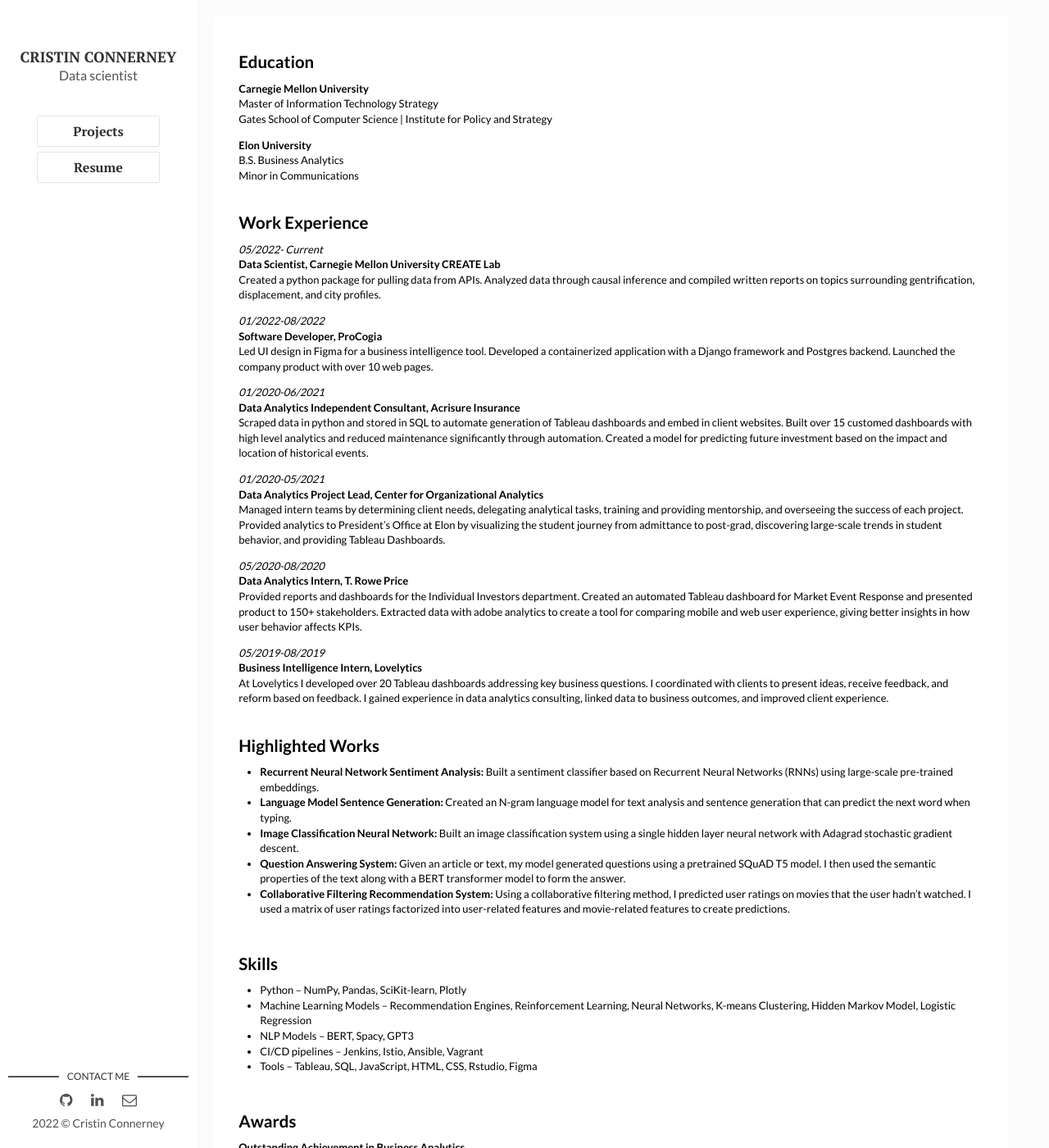
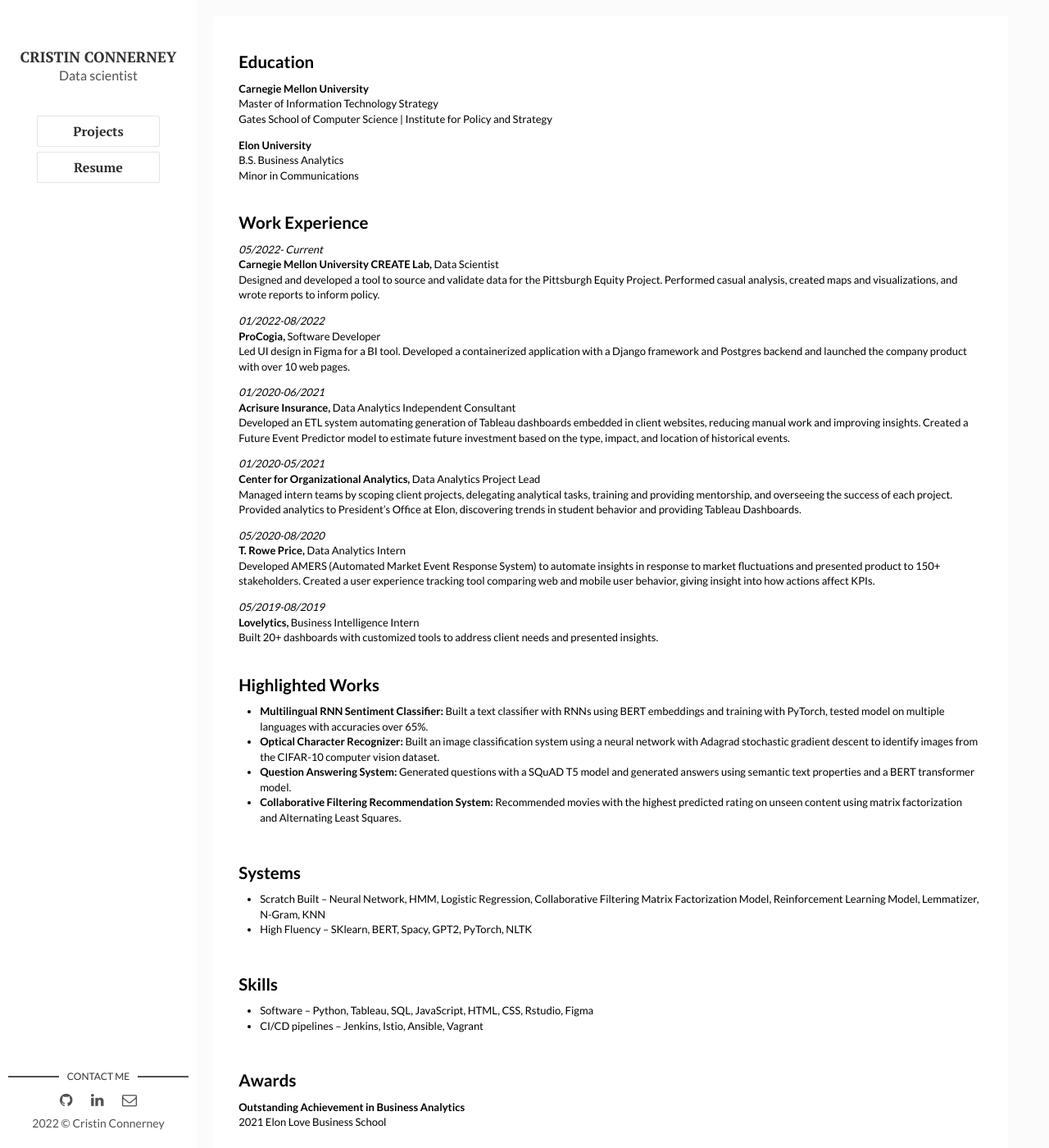
Before and after one commit to Cconnerney/cconnerney.github.io, a Jekyll site: the page built from _posts/2022-04-9-resume.markdown, in a window 1280 px wide and 1400 px high. Shown: the whole window at 82% size. Built offline with Jekyll 4.4.1, drawn with Linux system fonts in a browser that asks for light colours; nearby versions of some CDN libraries; library files that are not in the unit come from our copies; comment, search, counter and statistics services are not loaded.

Commit message:
Update 2022-04-9-resume.markdown

```diff
--- a/_posts/2022-04-9-resume.markdown
+++ b/_posts/2022-04-9-resume.markdown
@@ -138,23 +138,23 @@
 <div class="cell border-box-sizing text_cell rendered"><div class="inner_cell">
 <div class="text_cell_render border-box-sizing rendered_html">
 <h2 id="Work-Experience">Work Experience<a class="anchor-link" href="#Work-Experience">&#182;</a></h2><p><em>05/2022- Current</em><br>
-<strong>Data Scientist, Carnegie Mellon University CREATE Lab</strong><br>
-Created a python package for pulling data from APIs. Analyzed data through causal inference and compiled written reports on topics surrounding gentrification, displacement, and city profiles. </p>
+<strong>Carnegie Mellon University CREATE Lab,</strong> Data Scientist<br>
+Designed and developed a tool to source and validate data for the Pittsburgh Equity Project. Performed casual analysis, created maps and visualizations, and wrote reports to inform policy. </p>
 <p><em>01/2022-08/2022</em><br>
-<strong>Software Developer, ProCogia</strong><br>
-Led UI design in Figma for a business intelligence tool. Developed a containerized application with a Django framework and Postgres backend. Launched the company product with over 10 web pages. </p>
+<strong>ProCogia,</strong> Software Developer<br>
+Led UI design in Figma for a BI tool. Developed a containerized application with a Django framework and Postgres backend and launched the company product with over 10 web pages. </p>
 <p><em>01/2020-06/2021</em><br>
-<strong>Data Analytics Independent Consultant, Acrisure Insurance</strong><br>
-Scraped data in python and stored in SQL to automate generation of Tableau dashboards and embed in client websites. Built over 15 customed dashboards with high level analytics and reduced maintenance significantly through automation. Created a model for predicting future investment based on the impact and location of historical events. </p>
+<strong>Acrisure Insurance,</strong> Data Analytics Independent Consultant<br>
+Developed an ETL system automating generation of Tableau dashboards embedded in client websites, reducing manual work and improving insights. Created a Future Event Predictor model to estimate future investment based on the type, impact, and location of historical events. </p>
 <p><em>01/2020-05/2021</em><br>
-<strong>Data Analytics Project Lead, Center for Organizational Analytics</strong><br>
-Managed intern teams by determining client needs, delegating analytical tasks, training and providing mentorship, and overseeing the success of each project. Provided analytics to President’s Office at Elon by visualizing the student journey from admittance to post-grad, discovering large-scale trends in student behavior, and providing Tableau Dashboards. </p>
+<strong>Center for Organizational Analytics,</strong> Data Analytics Project Lead<br>
+Managed intern teams by scoping client projects, delegating analytical tasks, training and providing mentorship, and overseeing the success of each project. Provided analytics to President’s Office at Elon, discovering trends in student behavior and providing Tableau Dashboards. </p>
 <p><em>05/2020-08/2020</em><br>
-<strong>Data Analytics Intern, T. Rowe Price</strong><br>
-Provided reports and dashboards for the Individual Investors department. Created an automated Tableau dashboard for Market Event Response and presented product to 150+ stakeholders. Extracted data with adobe analytics to create a tool for comparing mobile and web user experience, giving better insights in how user behavior affects KPIs.</p>
+<strong>T. Rowe Price,</strong> Data Analytics Intern<br>
+Developed AMERS (Automated Market Event Response System) to automate insights in response to market fluctuations and presented product to 150+ stakeholders. Created a user experience tracking tool comparing web and mobile user behavior, giving insight into how actions affect KPIs.</p>
 <p><em>05/2019-08/2019</em><br>
-<strong>Business Intelligence Intern, Lovelytics</strong><br>
-At Lovelytics I developed over 20 Tableau dashboards addressing key business questions. I coordinated with clients to present ideas, receive feedback, and reform based on feedback. I gained experience in data analytics consulting, linked data to business outcomes, and improved client experience.</p>
+<strong>Lovelytics,</strong> Business Intelligence Intern<br>
+Built 20+ dashboards with customized tools to address client needs and presented insights.</p>
 
 </div>
 </div>
@@ -164,11 +164,15 @@
 <div class="text_cell_render border-box-sizing rendered_html">
 
 <h2 id="Highlighted-Works">Highlighted Works<a class="anchor-link" href="#Highlighted-Works">&#182;</a></h2><ul>
-<li><strong>Recurrent Neural Network Sentiment Analysis:</strong> Built a sentiment classifier based on Recurrent Neural Networks (RNNs) using large-scale pre-trained embeddings.</li>
-<li><strong>Language Model Sentence Generation:</strong> Created an N-gram language model for text analysis and sentence generation that can predict the next word when typing. </li>
-<li><strong>Image Classification Neural Network:</strong> Built an image classification system using a single hidden layer neural network with Adagrad stochastic gradient descent.</li>
-<li><strong>Question Answering System:</strong> Given an article or text, my model generated questions using a pretrained SQuAD T5 model. I then used the semantic properties of the text along with a BERT transformer model to form the answer. </li>
-<li><strong>Collaborative Filtering Recommendation System:</strong> Using a collaborative filtering method, I predicted user ratings on movies that the user hadn’t watched. I used a matrix of user ratings factorized into user-related features and movie-related features to create predictions.</li>
+
+
+<li><strong>Multilingual RNN Sentiment Classifier:</strong> Built a text classifier with RNNs using BERT embeddings and training with PyTorch, tested model on multiple languages with accuracies over 65%.</li>
+
+<li><strong>Optical Character Recognizer:</strong> Built an image classification system using a neural network with Adagrad stochastic gradient descent to identify images from the CIFAR-10 computer vision dataset.</li>
+
+<li><strong>Question Answering System:</strong> Generated questions with a SQuAD T5 model and generated answers using semantic text properties and a BERT transformer model. </li>
+
+<li><strong>Collaborative Filtering Recommendation System:</strong> Recommended movies with the highest predicted rating on unseen content using matrix factorization and Alternating Least Squares.</li>
 
 </ul>
 
@@ -179,17 +183,26 @@
 
 <div class="cell border-box-sizing text_cell rendered"><div class="inner_cell">
 <div class="text_cell_render border-box-sizing rendered_html">
-<h2 id="Skills">Skills<a class="anchor-link" href="#Skills">&#182;</a></h2><ul>
-<li>Python – NumPy, Pandas, SciKit-learn, Plotly</li>
-<li>Machine Learning Models – Recommendation Engines, Reinforcement Learning, Neural Networks, K-means Clustering, Hidden Markov Model, Logistic Regression</li>
-<li>NLP Models – BERT, Spacy, GPT3</li>
-<li>CI/CD pipelines – Jenkins, Istio, Ansible, Vagrant</li>
-<li>Tools – Tableau, SQL, JavaScript, HTML, CSS, Rstudio, Figma</li>
+<h2 id="Systems">Systems<a class="anchor-link" href="#Systems">&#182;</a></h2><ul>
+<li>Scratch Built – Neural Network, HMM, Logistic Regression, Collaborative Filtering Matrix Factorization Model, Reinforcement Learning Model, Lemmatizer, N-Gram, KNN</li>
+<li>High Fluency – SKlearn, BERT, Spacy, GPT2, PyTorch, NLTK</li>
 </ul>
 
 </div>
 </div>
 </div>
+
+<div class="cell border-box-sizing text_cell rendered"><div class="inner_cell">
+<div class="text_cell_render border-box-sizing rendered_html">
+<h2 id="Skills">Skills<a class="anchor-link" href="#Skills">&#182;</a></h2><ul>
+<li>Software – Python, Tableau, SQL, JavaScript, HTML, CSS, Rstudio, Figma</li>
+<li>CI/CD pipelines – Jenkins, Istio, Ansible, Vagrant</li>
+</ul>
+
+</div>
+</div>
+</div>
+
 
 <div class="cell border-box-sizing text_cell rendered"><div class="inner_cell">
 <div class="text_cell_render border-box-sizing rendered_html">
```
